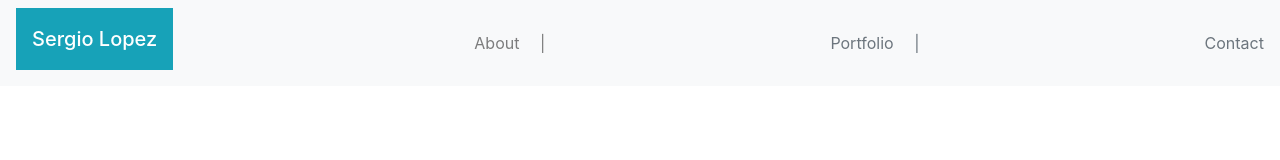
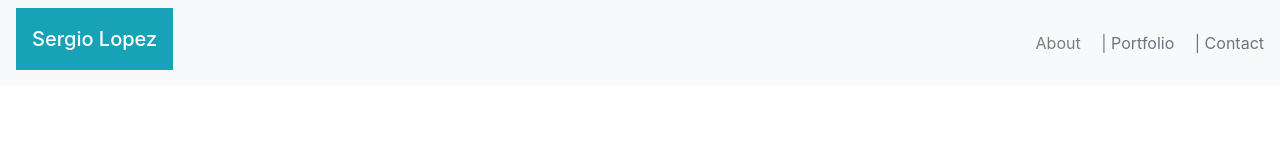
Before and after one commit to Cherjios/Responsive-Portfolio, a plain HTML site: page index.html in a window 1280 px wide. Drawn offline with nearby package versions, Linux system fonts and the light colour scheme.

Commit message:
Working on nav bar

```diff
--- a/index.html
+++ b/index.html
@@ -11,14 +11,15 @@
     <title>Sergio Lopez</title>
   </head>
   <body>
-    <!-- As a heading -->
+    <!-- Navibar -->
 
     <nav class="navbar navbar-light bg-light">
       <span class="navbar-brand  h1 p-3 mb-2 bg-info text-white">Sergio Lopez</span>
-      <a class="navbar-text" href="#">About &emsp;|</a>
-      <a class="text-secondary" href="#">Portfolio &emsp;|</a>
-      <a class="text-secondary" href="#">Contact</a>
-
+      <div>
+        <a class="navbar-text" href="#">About &emsp;|</a>
+        <a class="text-secondary" href="#">Portfolio &emsp;|</a>
+        <a class="text-secondary" href="#">Contact</a>
+      </div>
     </nav>
 
     <!-- Optional JavaScript -->
```
